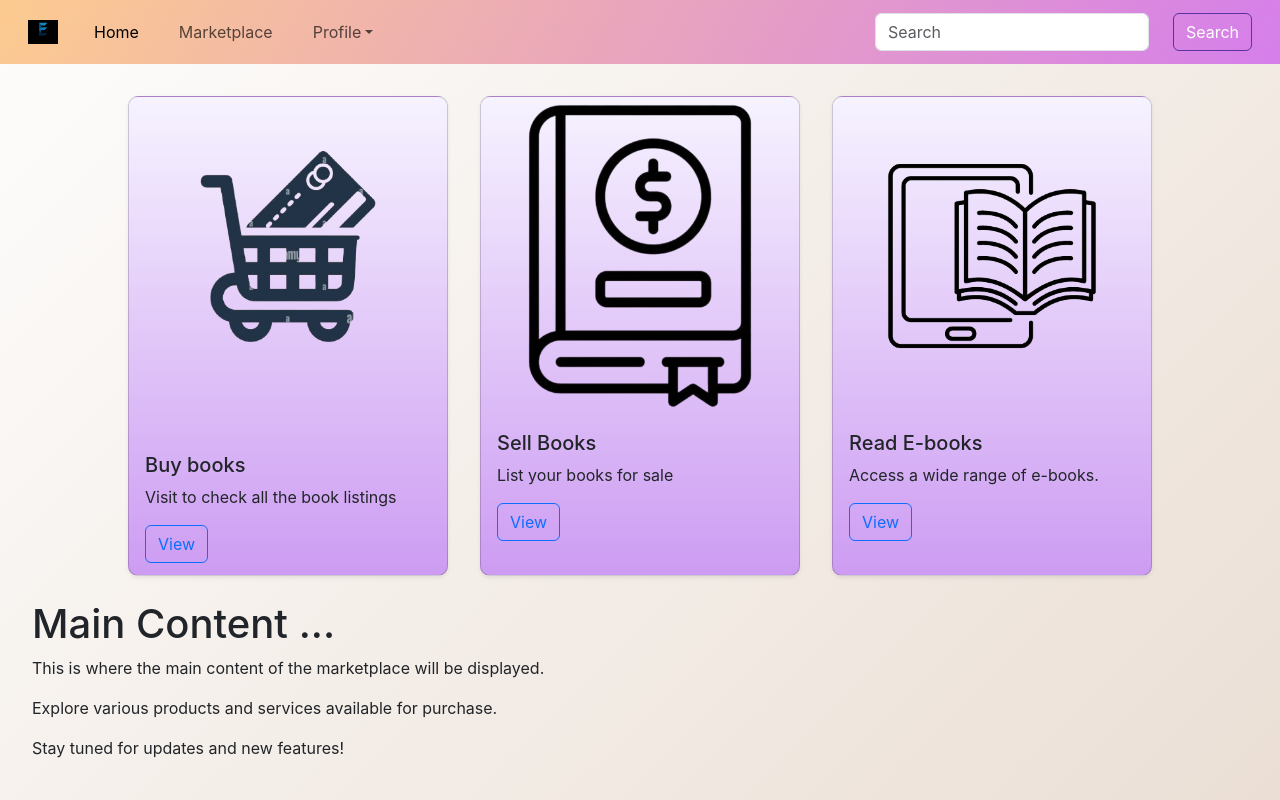
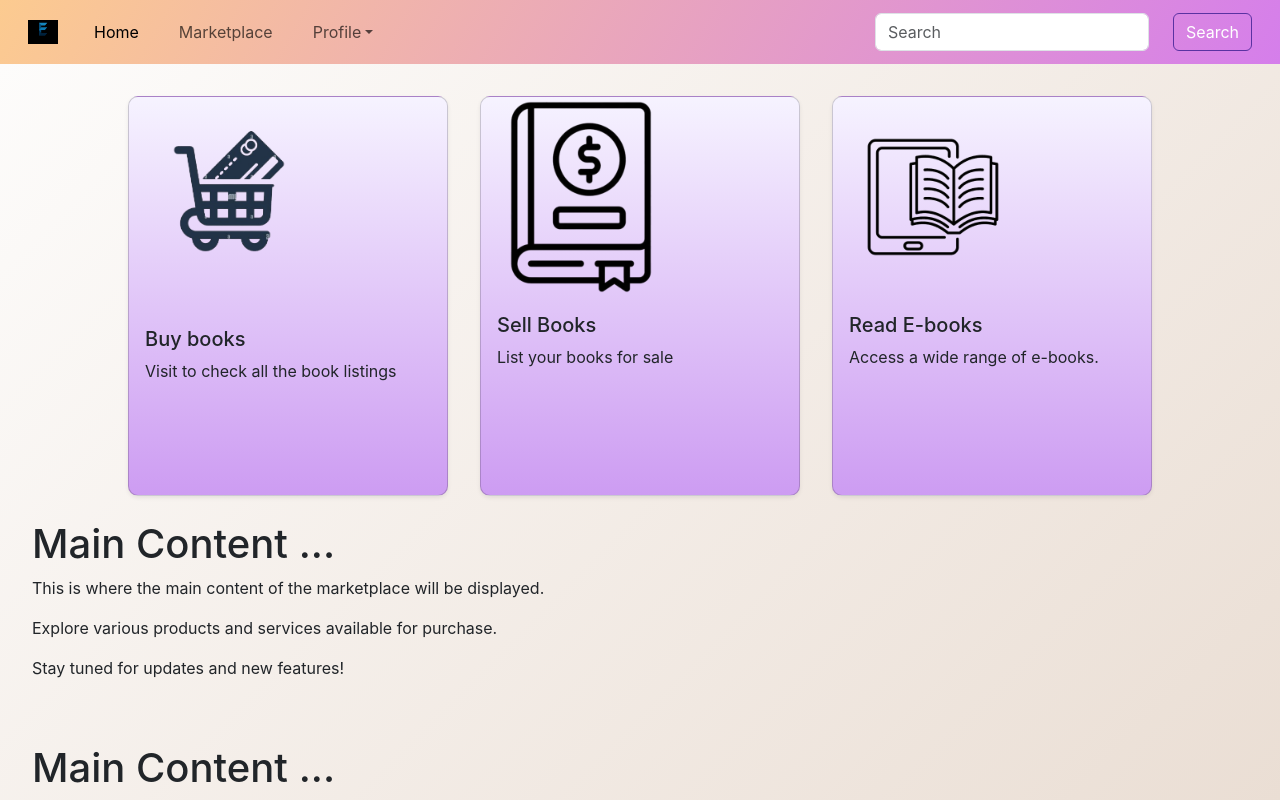
Before and after one commit to MOSTWANTEDmw97/Projects, a React (Create React App) app in the folder equinox-marketplace/: page / in a window 1280 px wide. Shown: the top 800 px of the page. Built offline with nearby package versions, Linux system fonts and the light colour scheme.

Commit message:
Minor changes

```diff
--- a/equinox-marketplace/src/Card.js
+++ b/equinox-marketplace/src/Card.js
@@ -2,13 +2,16 @@ import MainStyle from './Styles/MainStyle.module.scss';
 
 export default function Card({ title, description, image, link }) {
   return (
-    <div className={`card shadow-sm mb-4 ${MainStyle.card} card d-flex flex-column justify-content-between`}>
-      <img src={image} className="card-img-top" alt={title} />
-      <div className="card-body">
-        <h5 className="card-title">{title}</h5>
-        <p className="card-text">{description}</p>
-        <a href={link} className="btn btn-outline-primary">View</a>
+
+    <a href={link} style={{ textDecoration: 'none', color: 'inherit', cursor: 'pointer' }}>
+      <div className={`card shadow-sm mb-4 ${MainStyle.card} card d-flex flex-column justify-content-between`}>
+        <img src={image} className="card-img-top" alt={title}  sizes='10'/>
+        <div className="card-body">
+          <h5 className="card-title">{title}</h5>
+          <p className="card-text">{description}</p>
+        </div>
+
       </div>
-    </div>
+    </a>
   );
 }
--- a/equinox-marketplace/src/Styles/MainStyle.module.scss
+++ b/equinox-marketplace/src/Styles/MainStyle.module.scss
@@ -4,7 +4,7 @@
 }
 
 .card {
-  height: 60vh;
+  height: 50vh;
   width: 40vh;
   background-image: linear-gradient(to top, #cd9cf2 0%, #f6f3ff 100%);
   border-radius: 10px;
@@ -21,3 +21,10 @@
   justify-content: center;
   gap: 2rem;
 }
+.card img {
+  border-top-left-radius: 10px;
+  border-top-right-radius: 10px;
+  width: 25vh;
+  justify-content: center;
+  object-fit: cover;
+}
```
